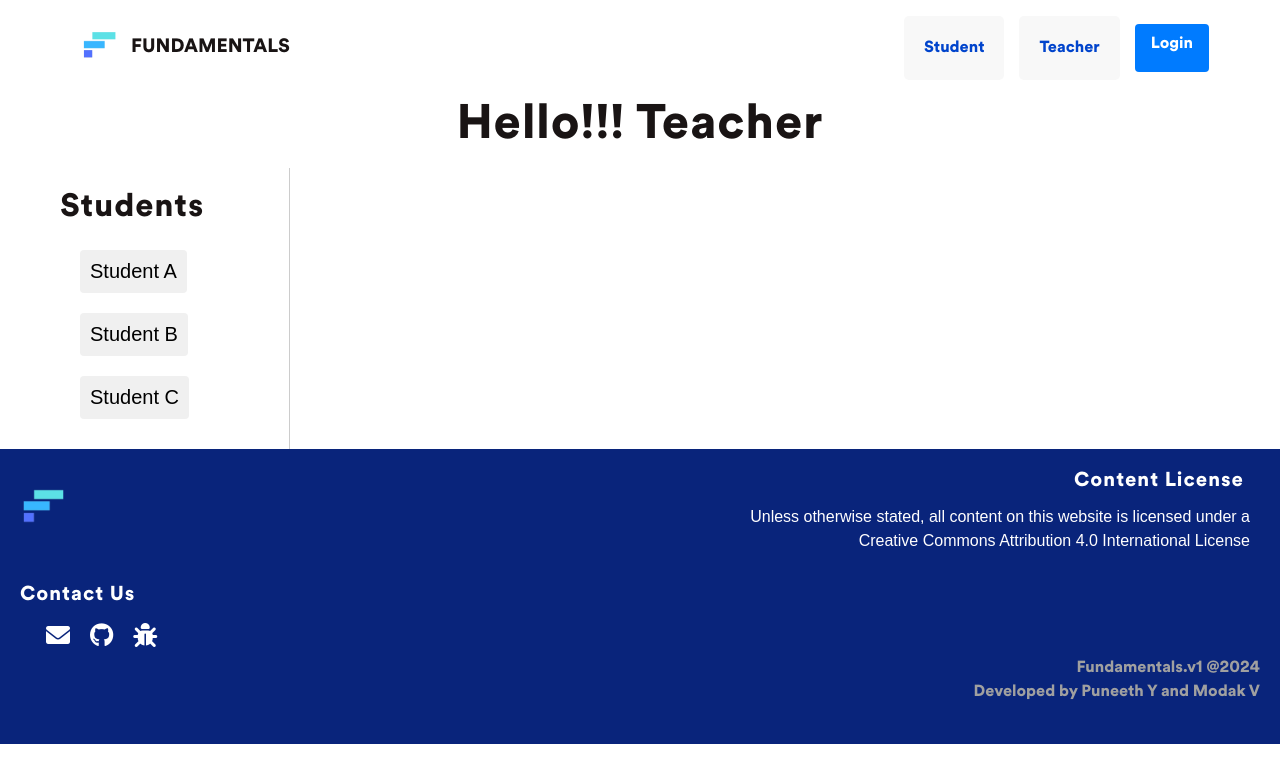
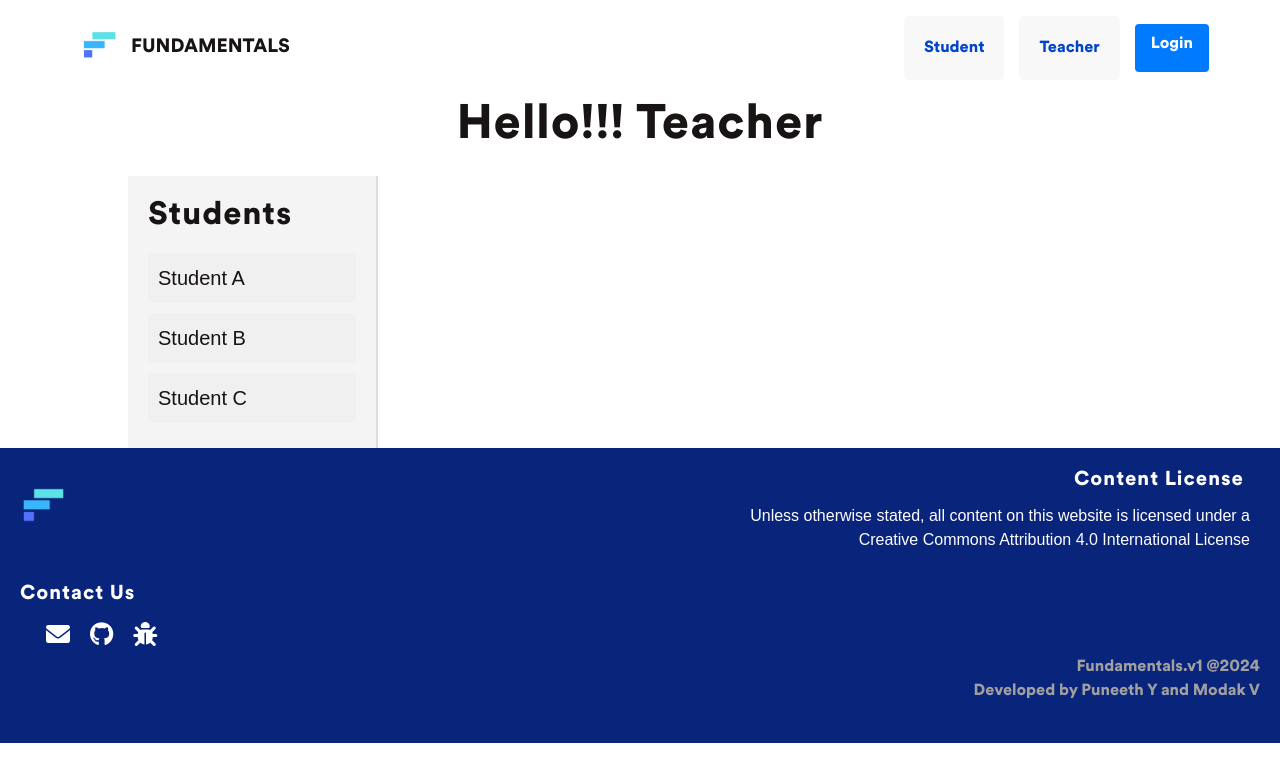
Before and after one commit to puneeth072003/Fundamentals, a React (Vite) app in the folder Frontend/Fundamentals/: page /teacher in a window 1280 px wide. Shown: the top 782 px of the page. Built offline with nearby package versions, Linux system fonts and the light colour scheme.

Commit message:
made changes in teacher side

```diff
--- a/Frontend/Fundamentals/src/Sidebar/sidebar.jsx
+++ b/Frontend/Fundamentals/src/Sidebar/sidebar.jsx
@@ -67,6 +67,9 @@ const StudentApp = () => {
             </li>
           ))}
         </ul>
+        <ul>
+
+        </ul>
       </div>
       <div className="main-content">
         {!selectedSubunit && (
--- a/Frontend/Fundamentals/src/Teachers/Teacher.jsx
+++ b/Frontend/Fundamentals/src/Teachers/Teacher.jsx
@@ -57,13 +57,12 @@ const TeacherComp = () => {
           <h2>Students</h2>
           <ul className="teach-students">
             {students.map((student) => (
-              <li key={student.id}>
-                <button
-                  className={`teach-student ${selectedStudent === student ? 'selected' : ''}`}
-                  onClick={() => handleStudentClick(student)}
-                >
-                  {student.name}
-                </button>
+              <li
+                key={student.id}
+                className={`teach-student ${selectedStudent === student ? 'selected' : ''}`}
+                onClick={() => handleStudentClick(student)}
+              >
+                {student.name}
               </li>
             ))}
           </ul>
--- a/Frontend/Fundamentals/src/Teachers/teachers.css
+++ b/Frontend/Fundamentals/src/Teachers/teachers.css
@@ -115,3 +115,113 @@
 .teach-grade-item {
   margin: 10px 0;
 }
+
+.teach-main {
+  display: flex;
+  flex-direction: column;
+  align-items: center;
+  font-family: Arial, sans-serif;
+}
+
+.teach-head {
+  margin-bottom: 20px;
+}
+
+.teach-container {
+  display: flex;
+  width: 80%;
+}
+
+.teach-sidebar {
+  flex: 1;
+  background-color: #f4f4f4;
+  padding: 20px;
+  border-right: 2px solid #ddd;
+}
+
+.teach-students {
+  list-style-type: none;
+  padding: 0;
+}
+
+.teach-student {
+  cursor: pointer;
+  padding: 10px;
+  margin-bottom: 5px;
+  border-radius: 5px;
+  transition: background-color 0.3s ease;
+}
+
+.teach-student.selected {
+  background-color: #007bff;
+  color: white;
+}
+
+.teach-student:hover {
+  background-color: #007bff;
+  color: white;
+}
+
+.teach-content {
+  flex: 3;
+  padding: 20px;
+}
+
+.teach-unit-dropdown {
+  width: 100%;
+  padding: 10px;
+  margin-top: 10px;
+  margin-bottom: 20px;
+}
+
+.teach-score {
+  margin-top: 20px;
+}
+
+.teach-score-input {
+  width: 100%;
+  padding: 10px;
+  margin-top: 10px;
+}
+
+.teach-submit-btn {
+  margin-top: 10px;
+  padding: 10px 20px;
+  background-color: #007bff;
+  color: white;
+  border: none;
+  border-radius: 5px;
+  cursor: pointer;
+}
+
+.teach-submit-btn:hover {
+  background-color: #0056b3;
+}
+
+.teach-grading {
+  margin-top: 40px;
+}
+
+.teach-grading ul {
+  list-style-type: none;
+  padding: 0;
+}
+
+.teach-grade-item {
+  margin-bottom: 10px;
+}
+
+.teach-grade-btn {
+  width: 100%;
+  padding: 10px;
+  background-color: #28a745;
+  color: white;
+  border: none;
+  border-radius: 5px;
+  cursor: pointer;
+  margin-bottom: 10px;
+}
+
+.teach-grade-btn:hover {
+  background-color: #218838;
+}
```
Also changed, not shown: Frontend/Fundamentals/src/Sidebar/sidebar.css (line endings or trailing spaces).
